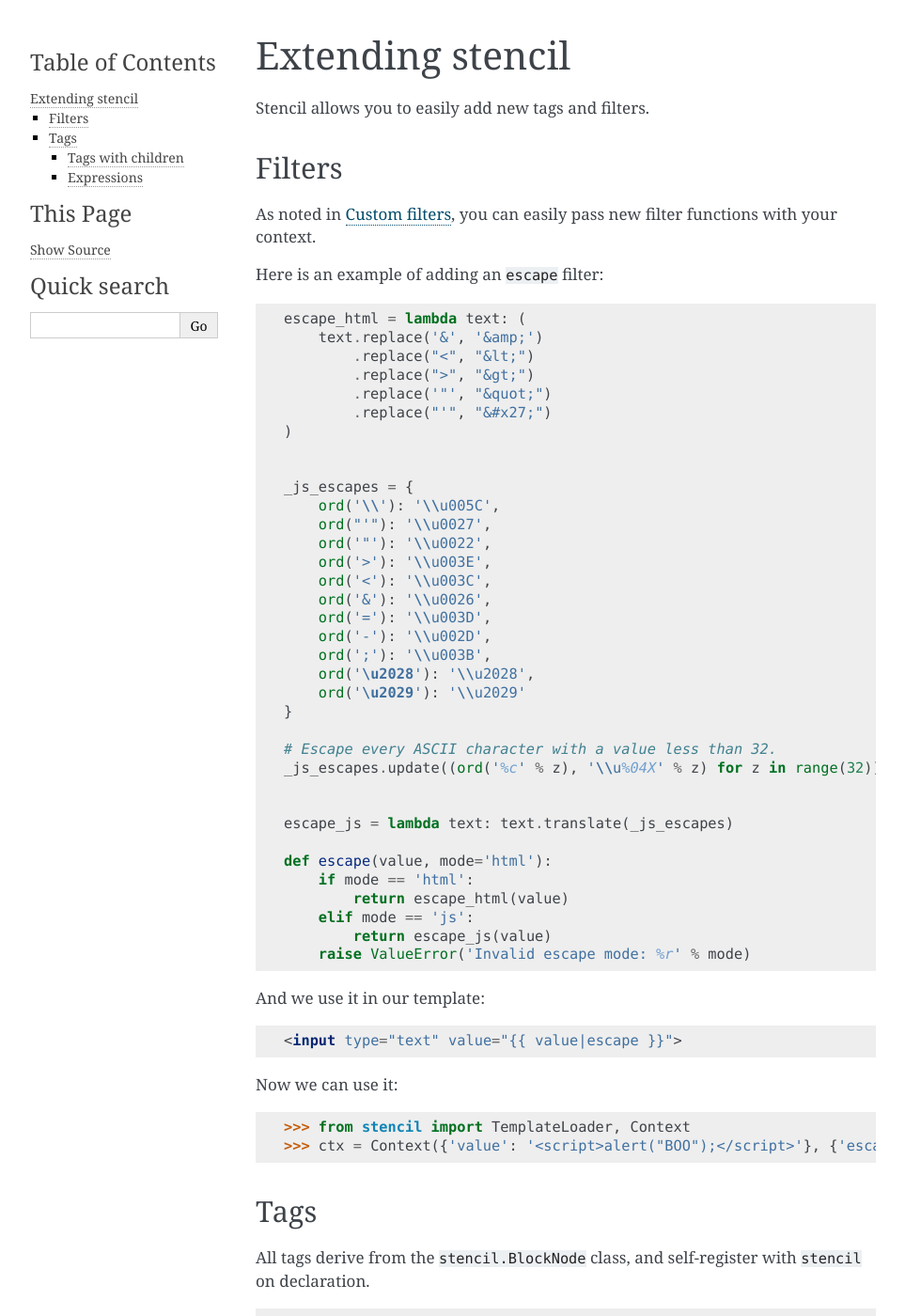
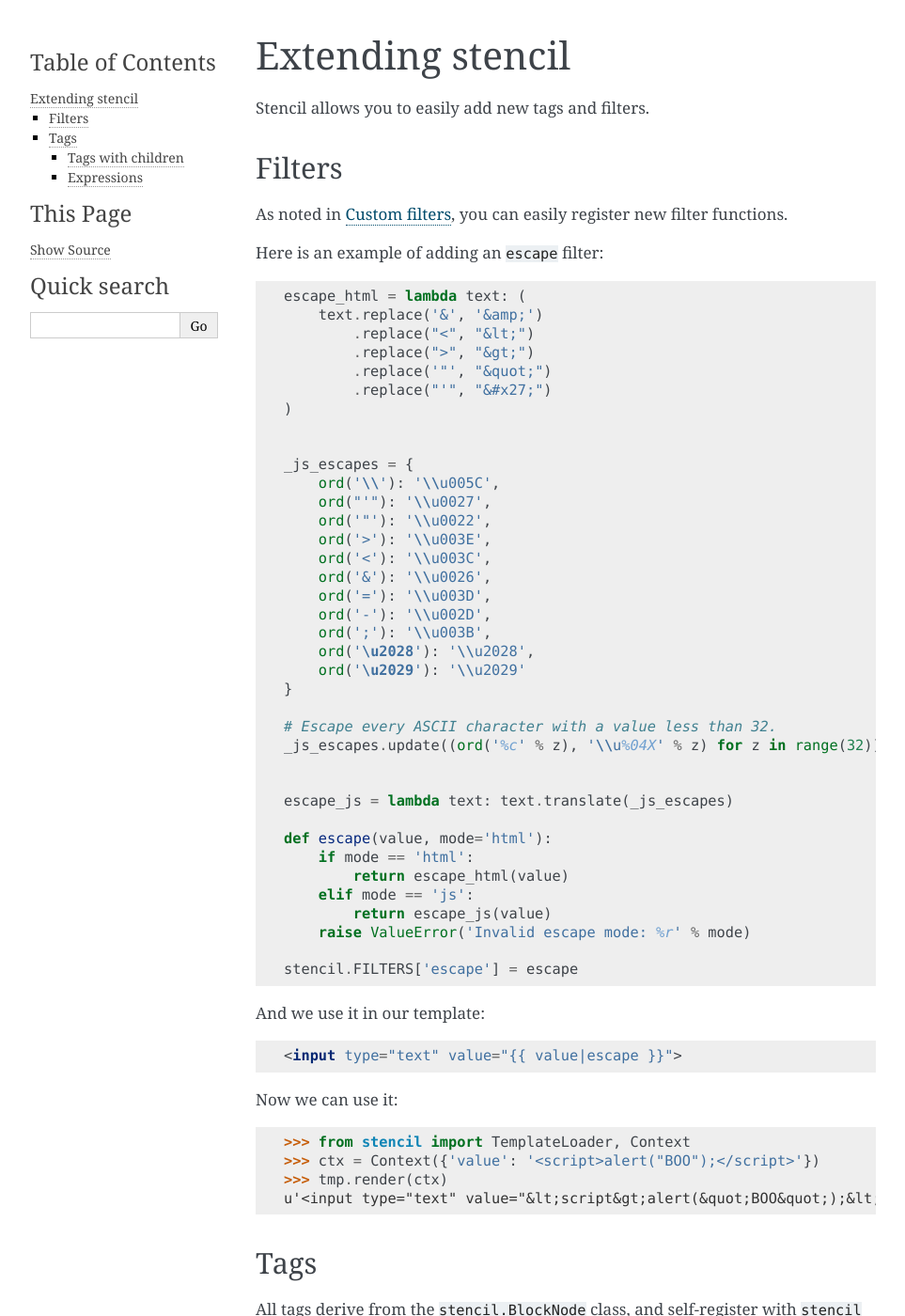
Before and after one commit to funkybob/stencil, a Sphinx documentation site: the page built from docs/extending.rst, in a window 1280 px wide and 1400 px high. Shown: the whole window at 94% size, without its empty margins (148-1111 px from the left). Built offline with Sphinx 7.4.7, drawn with Linux system fonts in a browser that asks for light colours.

Commit message:
Move filter to global register

```diff
--- a/README.rst
+++ b/README.rst
@@ -30,10 +30,11 @@ Quick Start
 
       from .utils import escape
 
+      stencil.FILTRES['escape'] = escape
       loader = stencil.TemplateLoader(['tmpl/'])
 
       t = loader['index.html']
-      c = stencil.Contxt({'name': 'Ruprect'}, filters={'escape': escape})
+      c = stencil.Contxt({'name': 'Ruprect'})
 
       print t.render(c)
       # Should output "Good morning, Ruprect!"
--- a/docs/extending.rst
+++ b/docs/extending.rst
@@ -7,8 +7,8 @@ Stencil allows you to easily add new tags and filters.
 Filters
 =======
 
-As noted in :ref:`custom_filters`, you can easily pass new filter functions with your
-context.
+As noted in :ref:`custom_filters`, you can easily register new filter
+functions.
 
 Here is an example of adding an ``escape`` filter:
 
@@ -50,6 +50,8 @@ Here is an example of adding an ``escape`` filter:
             return escape_js(value)
         raise ValueError('Invalid escape mode: %r' % mode)
 
+    stencil.FILTERS['escape'] = escape
+
 And we use it in our template:
 
 .. code-block:: html
@@ -61,7 +63,9 @@ Now we can use it:
 .. code-block:: python
 
    >>> from stencil import TemplateLoader, Context
-   >>> ctx = Context({'value': '<script>alert("BOO");</script>'}, {'escape': escape})
+   >>> ctx = Context({'value': '<script>alert("BOO");</script>'})
+   >>> tmp.render(ctx)
+   u'<input type="text" value="&lt;script&gt;alert(&quot;BOO&quot;);&lt;/script&gt;">'
 
 
 .. _extending_tags:
--- a/setup.py
+++ b/setup.py
@@ -3,7 +3,7 @@ from setuptools import setup
 
 setup(
     name='stencil-template',
-    version='1.1.1',
+    version='1.2.0',
     description='A template engine light enough to embed in your project.',
     url='https://github.com/funkybob/stencil/',
     author='Curtis Maloney',
--- a/test.py
+++ b/test.py
@@ -4,9 +4,9 @@ import json
 
 import stencil
 
-filters = {
+stencil.FILTERS.update({
     'title': unicode.title,
-}
+})
 
 loader = stencil.TemplateLoader(['tmpl/'])
 
@@ -28,7 +28,7 @@ for fn in sorted(glob.glob('tmpl/*.tpl')):
     with open(base + '.json', 'r') as fin:
         data = json.load(fin)
 
-    c = stencil.Context(data, filters)
+    c = stencil.Context(data)
     result = t.render(c)
 
     assert result == out, "Mismatched output for %r\n%r\n%r" % (fn, out, result)
```
Also changed, not shown: docs/using.rst (+2 -6 lines), docs/writing.rst (+6 -3 lines), stencil.py (+10 -10 lines).
